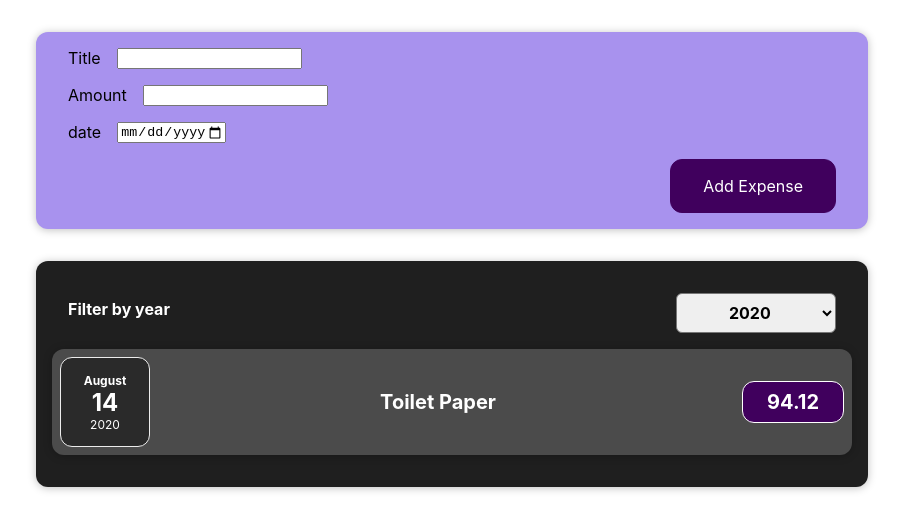
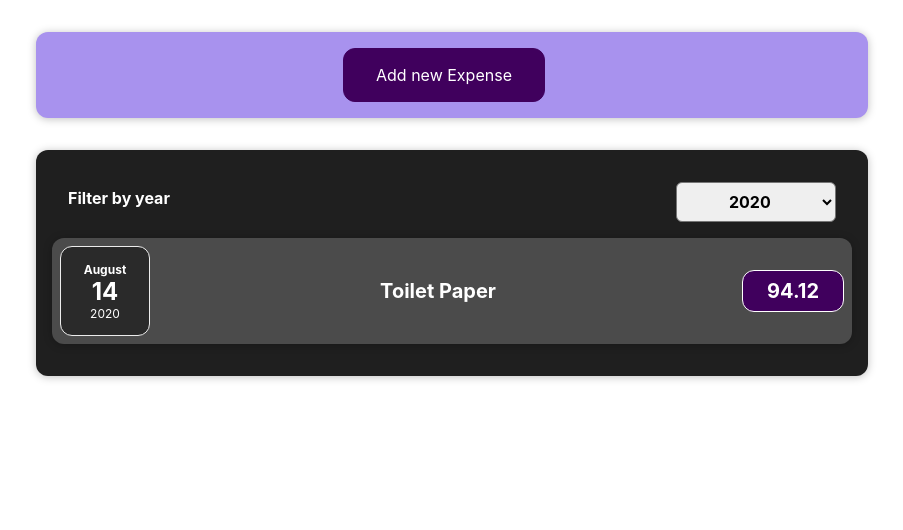
Before and after one commit to davetii/expenses-react-app, a React (Create React App) app: page / in a window 1280 px wide. Shown: the top 530 px of the page, without its empty margins (188-1091 px from the left). Built offline with nearby package versions, Linux system fonts and the light colour scheme.

Commit message:
Conditional Content practice, show/hide Add Item form

```diff
--- a/src/components/expenses/ExpenseForm.js
+++ b/src/components/expenses/ExpenseForm.js
@@ -10,6 +10,12 @@ const ExpenseForm = (props) => {
     const onDateChange = (event) =>  { setChangedDate(event.target.value); }
     const onAmountChange = (event) =>  { setChangedAmount(event.target.value); }
 
+    const resetForm = (event) => {
+        setChangedTitle('');
+        setChangedAmount('');
+        setChangedDate('');
+        props.onReset();
+    }
     const onSubmit = (event) => {
         event.preventDefault();
         const expenseData = {
@@ -17,11 +23,8 @@ const ExpenseForm = (props) => {
             amount : changedAmount,
             date: new Date(changedDate)
         };
-
         props.onSave(expenseData);
-        setChangedTitle('');
-        setChangedAmount('');
-        setChangedDate('');
+        resetForm();
     }
 
     return <form onSubmit={onSubmit}>
@@ -43,6 +46,7 @@ const ExpenseForm = (props) => {
             <input type="date" min="2019-01-01" max="2022-12-31" value={changedDate}  onChange={onDateChange}/>
         </div>
         <div className="new-expense__actions">
+            <button type="button" onClick={resetForm}>Cancel Expense</button>
             <button type="submit">Add Expense</button>
         </div>
     </form>
--- a/src/components/expenses/NewExpense.js
+++ b/src/components/expenses/NewExpense.js
@@ -1,7 +1,8 @@
-import React from "react";
+import React, {useState} from "react";
 import './NewExpense.css';
 import ExpenseForm from "./ExpenseForm";
 const NewExpense =(props) => {
+    const [isEditMode, setIsEditMode] = useState(false);
 
     const saveData = (data) => {
         const expensedDate = {
@@ -10,9 +11,13 @@ const NewExpense =(props) => {
         props.onAddExpense(expensedDate);
     };
 
+    const resetForm = () => { setIsEditMode(false); }
+    const showEditMode = (event) => { setIsEditMode(true); }
+
 
     return <div className="new-expense">
-        <ExpenseForm onSave={saveData} />
+        { !isEditMode && <button onClick={showEditMode}>Add new Expense</button>}
+        { isEditMode && <ExpenseForm onSave={saveData} onReset={resetForm}/>}
     </div>
 }
 
```
